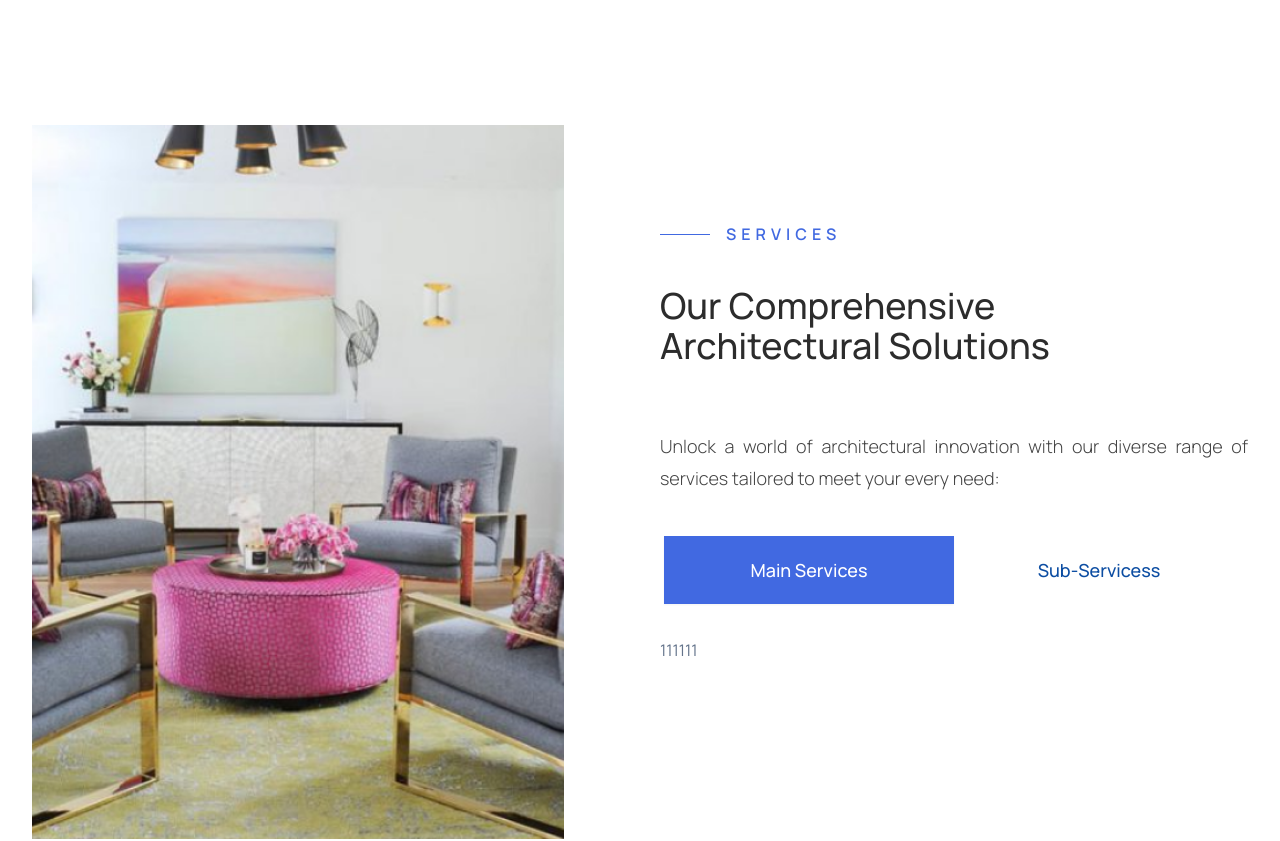
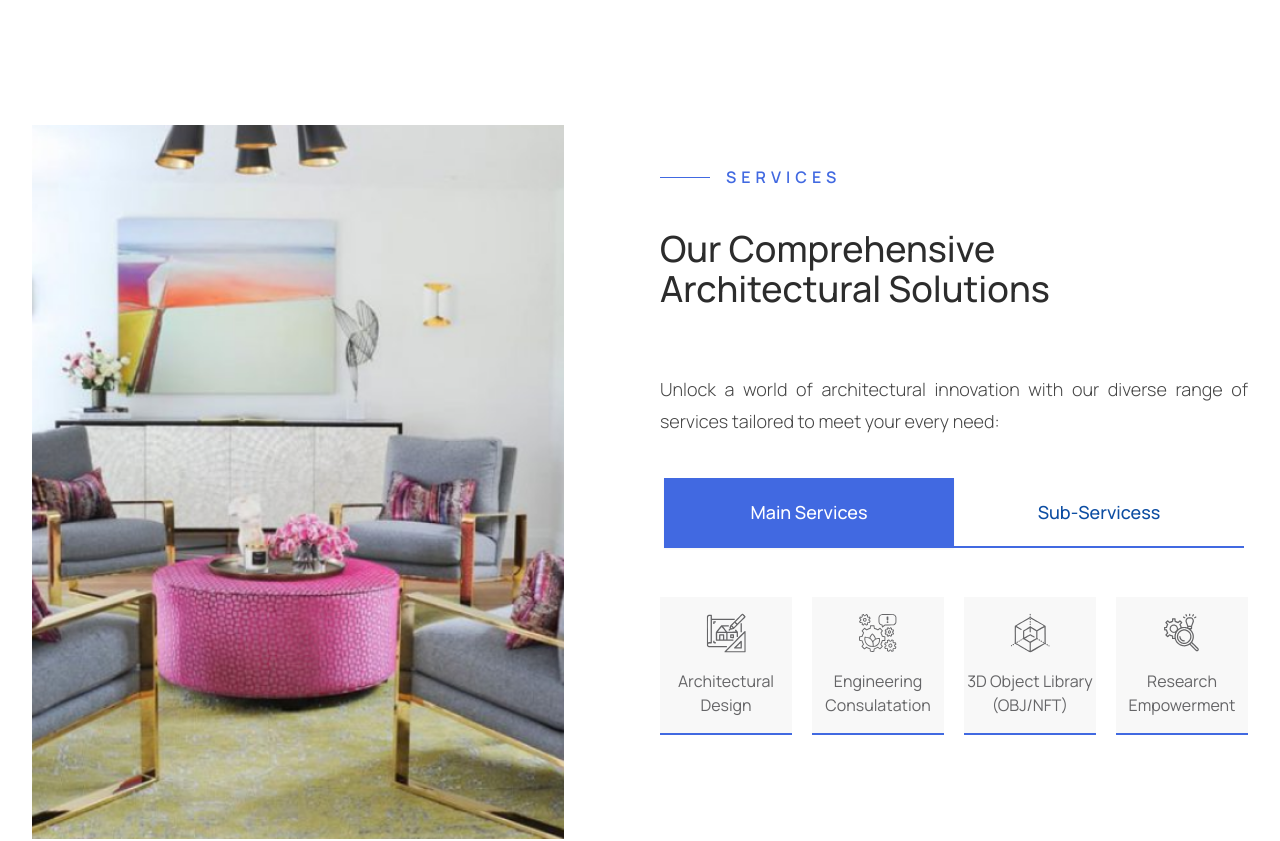
Before and after one commit to prasnaaryal/meem-48, a Next.js app: page / in a window 1280 px wide. Shown: the part 6080-6921 px from the top of the page. Built offline with nearby package versions, Linux system fonts and the light colour scheme.

Commit message:
updated services section

```diff
--- a/src/views/Home/Services.tsx
+++ b/src/views/Home/Services.tsx
@@ -1,9 +1,42 @@
 import StyledHeader from "@/components/StyledHeader";
 import { Tabs, TabsContent, TabsList, TabsTrigger } from "@/components/ui/tabs";
 
-function Services() {
+function Servies() {
+  const mainServices = [
+    {
+      title: "Architectural Design",
+      icon: "/assets/images/services/blueprint.svg",
+    },
+    {
+      title: "Engineering Consulatation",
+      icon: "/assets/images/services/tech.svg",
+    },
+    {
+      title: "3D Object Library (OBJ/NFT)",
+      icon: "/assets/images/services/nft.svg",
+    },
+    {
+      title: "Research Empowerment",
+      icon: "/assets/images/services/research.svg",
+    },
+  ];
+  const subServices = [
+    {
+      title: "Web Development",
+      icon: "/assets/images/services/code.svg",
+    },
+    {
+      title: "Branding Service",
+      icon: "/assets/images/services/brand.svg",
+    },
+    {
+      title: "Shoping Selection",
+      icon: "/assets/images/services/selection.svg",
+    },
+  ];
+
   return (
-    <div className="container py-36">
+    <div className="container py-36" id="services">
       <div className="grid grid-cols-12 gap-5 sm:gap-10 w-full">
         <div className="col-span-12 lg:col-span-6  sm:w-full h-[300px] sm:h-[714px] sm:pr-14">
           <img
@@ -12,7 +45,7 @@ function Services() {
             alt="about"
           />
         </div>
-        <div className="col-span-12 lg:col-span-6 w-full flex flex-col justify-center gap-10">
+        <div className="col-span-12 lg:col-span-6 w-full flex flex-col pt-10 gap-10">
           <div className="flex flex-col gap-3">
             <StyledHeader title="Services" singleLine={true} />
             <h1 className="mb-6 text-2xl  sm:text-4xl font-medium text-head sm:w-[550px]">
@@ -29,30 +62,61 @@ function Services() {
               <TabsList className="w-full">
                 <TabsTrigger
                   value="tab1"
-                  className="w-full text-lg font-medium"
+                  className="w-full text-lg font-medium border-b-2 border-primary"
                 >
                   Main Services
                 </TabsTrigger>
                 <TabsTrigger
                   value="tab2"
-                  className="w-full  text-lg font-medium"
+                  className="w-full  text-lg font-medium border-b-2 border-primary"
                 >
                   Sub-Servicess
                 </TabsTrigger>
               </TabsList>
-              <TabsContent value="tab1" className="py-10 ">
-                111111
+              <TabsContent value="tab1" className="pt-14 ">
+                <div className="grid grid-cols-12 gap-5">
+                  {mainServices.map((service, index) => (
+                    <div
+                      className="col-span-6 sm:col-span-3 bg-cream flex flex-col items-center justify-center w-full border-b-2 border-primary gap-4 py-4"
+                      key={index}
+                    >
+                      <img
+                        src={service?.icon}
+                        alt={service?.title}
+                        className="w-10 h-10"
+                      />
+                      <p className="text-grey text-base font-normal leadong-4 text-center">
+                        {service?.title}
+                      </p>
+                    </div>
+                  ))}
+                </div>
               </TabsContent>
-              <TabsContent value="tab2" className="py-10">
-                222222
+              <TabsContent value="tab2" className="py-14">
+                <div className="grid grid-cols-12 gap-5">
+                  {subServices.map((service, index) => (
+                    <div
+                      className="col-span-6 sm:col-span-3 bg-cream flex flex-col items-center justify-center w-full border-b-2 border-primary gap-4 py-4"
+                      key={index}
+                    >
+                      <img
+                        src={service?.icon}
+                        alt={service?.title}
+                        className="w-10 h-10"
+                      />
+                      <p className="text-grey text-base font-normal leadong-4 text-center w-20">
+                        {service?.title}
+                      </p>
+                    </div>
+                  ))}
+                </div>
               </TabsContent>
             </Tabs>
           </div>
-          <div></div>
         </div>
       </div>
     </div>
   );
 }
 
-export default Services;
+export default Servies;
```
